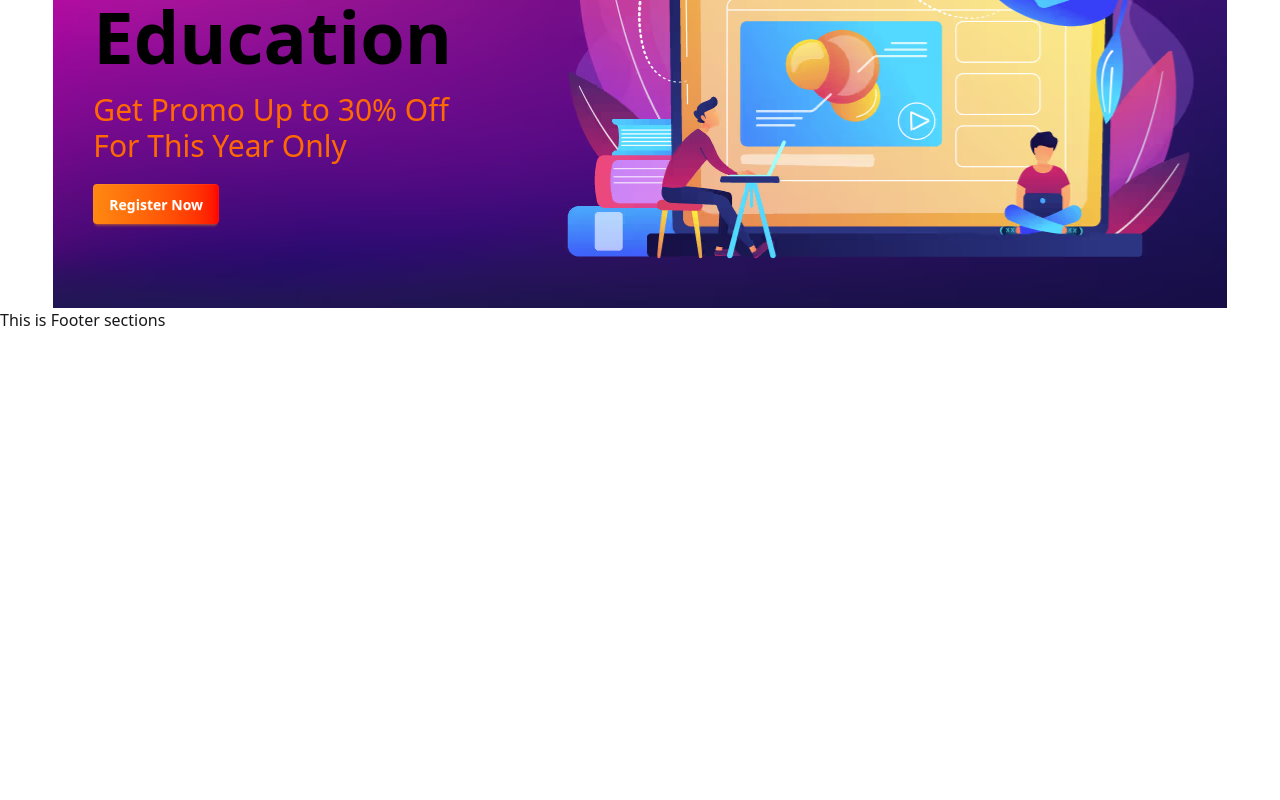
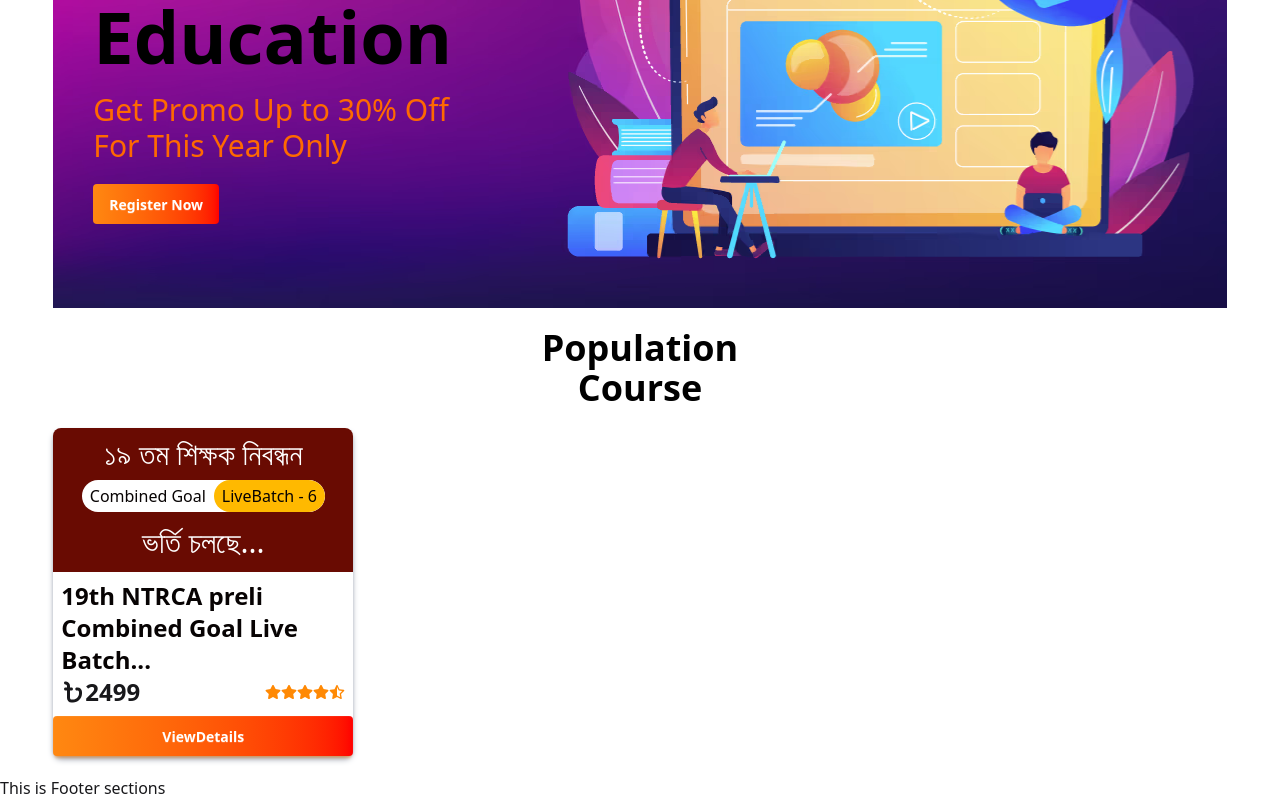
Before and after one commit to Ariful3031/online-learning-platform-server-repo, a React (Vite) app: page / in a window 1280 px wide. Shown: the part 257-1057 px from the top of the page. Before the commit the page ends 800 px from the top, so only its background shows below. Built offline with nearby package versions, Linux system fonts and the light colour scheme.

Commit message:
added to the simple population course card design

```diff
--- a/package.json
+++ b/package.json
@@ -13,6 +13,7 @@
     "@tailwindcss/vite": "^4.1.17",
     "react": "^19.1.1",
     "react-dom": "^19.1.1",
+    "react-icons": "^5.5.0",
     "react-router": "^7.9.5",
     "tailwindcss": "^4.1.17"
   },
--- a/src/Components/Pages/HomePage/HomePage.jsx
+++ b/src/Components/Pages/HomePage/HomePage.jsx
@@ -1,10 +1,15 @@
 import React from 'react';
 import Banner from './Banner';
+import PopulationCourse from './PopulationCourse';
 
 const HomePage = () => {
     return (
         <div>
             <Banner></Banner>
+            <div className=''>
+                <PopulationCourse></PopulationCourse>
+            </div>
+
         </div>
     );
 };
--- /dev/null
+++ b/src/Components/Pages/HomePage/PopulationCourse.jsx
@@ -0,0 +1,59 @@
+import React from 'react';
+import { FaStar } from 'react-icons/fa';
+import { FaBangladeshiTakaSign, FaRegStarHalfStroke } from 'react-icons/fa6';
+
+const PopulationCourse = () => {
+    return (
+        <div className='w-11/12 mx-auto text-center'>
+            <h1 className='text-4xl font-semibold my-5  text-black w-[320px] mx-auto'>Population Course</h1>
+            <div className='text-center shadow-md shadow-gray-400 my-5 rounded-lg w-[300px]'>
+                <div className='bg-[#690B02] text-white rounded-t-lg hover:scale-105'>
+                    <h1 className='text-3xl pt-2 mb-2'>১৯ তম শিক্ষক নিবন্ধন</h1>
+                    <div>
+                        <div className='inline-flex bg-white rounded-full overflow-hidden'>
+                            <p className='px-2 py-1 text-[#070303]'>Combined Goal</p>
+                            <p className='px-2 py-1 bg-amber-400 text-[#070303] rounded-full'>LiveBatch - 6</p>
+                        </div>
+                    </div>
+                    <h1 className='mt-3 pb-3 text-3xl'>ভর্তি চলছে...</h1>
+                </div>
+                <div className='text-start p-2'>
+                    <h1 className='text-[#070303] text-2xl font-semibold'>19th NTRCA preli<span> Combined Goal</span> <span>Live Batch...</span></h1>
+                    <div className='flex items-center justify-between'>
+                        <div className='flex items-center text-2xl font-semibold'>
+                            <FaBangladeshiTakaSign />
+                            <p > 2499</p>
+                        </div>
+
+                        <div className='flex text-orange-400'>
+                            <FaStar />
+                            <FaStar />
+                            <FaStar />
+                            <FaStar />
+                            <FaRegStarHalfStroke />
+                        </div>
+                    </div>
+                </div>
+                <button className='btn btn-primary p-2 w-full hover:scale-105'>ViewDetails</button>
+            </div>
+            {/* {
+    "_id": "674d8a3e91b7a24561f3b962"2
+    "title_bangla": "১৯ তম শিক্ষক নিবন্ধন",
+    "title_english": "19th Teacher Registration",
+    "batch_number": 6,
+    "batch_name": "Combined Goal",
+    "popularity": 80,
+    "deadline": "2025-12-16T23:59:59Z",
+    "image": "https://example.com/images/teacher-19.jpg",
+    "location": "Dhaka, Bangladesh",
+    "ratings": "4.6",
+    "starIcon": "https://example.com/icons/star.svg",
+    "contact": "+8801788123462",
+    "description": "১৯ তম শিক্ষক নিবন্ধন পরীক্ষার জন্য শিক্ষার্থীরা এই কোর্সের মাধ্যমে প্রস্তুত হবে।"
+  }, */}
+
+        </div>
+    );
+};
+
+export default PopulationCourse;
--- a/src/index.css
+++ b/src/index.css
@@ -13,7 +13,7 @@
 }
 
 .btn-primary {
-  @apply btn text-white border-none bg-gradient-to-r from-[#FF8811] to-[#FF0000];
+  @apply text-white border-none bg-gradient-to-r from-[#FF8811] to-[#FF0000];
 }
 
 .btn-primary:hover {
```
Also changed, not shown: 1 other file (tests, documents, lock files or other folders).
